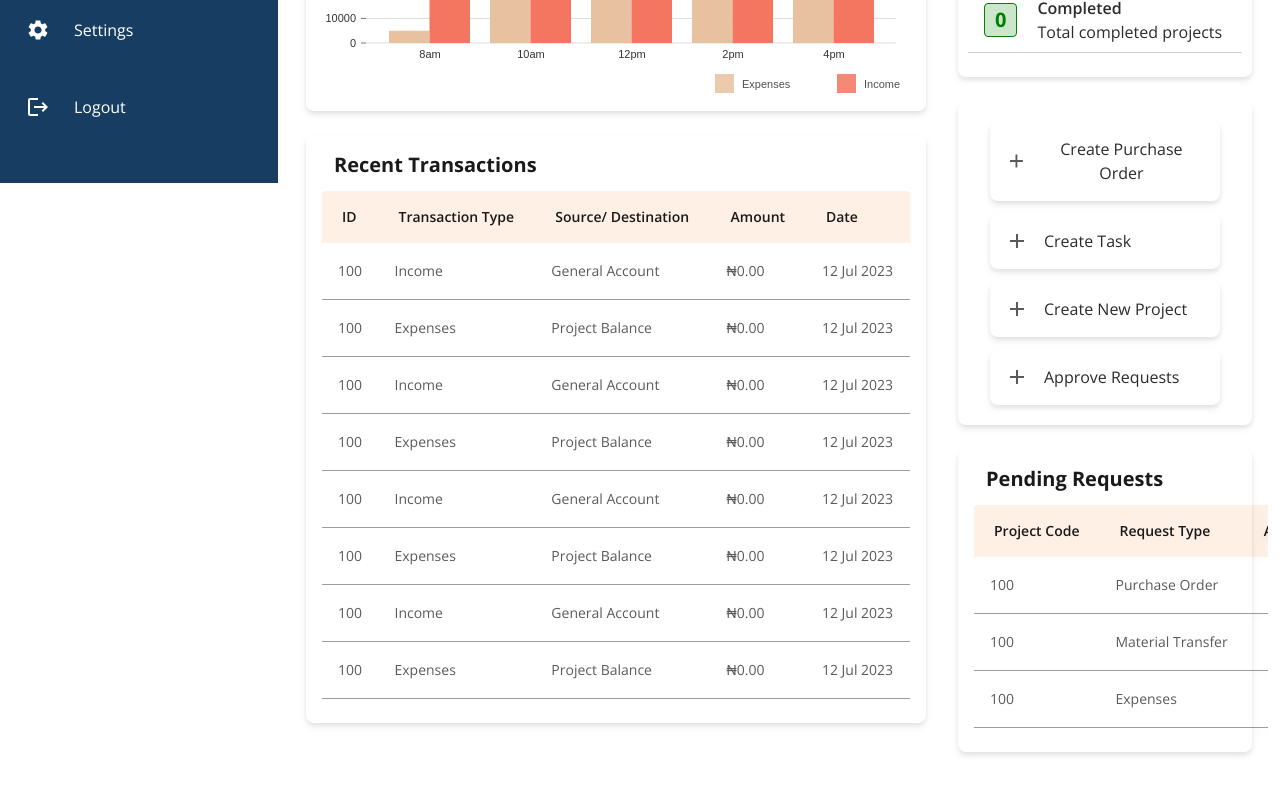
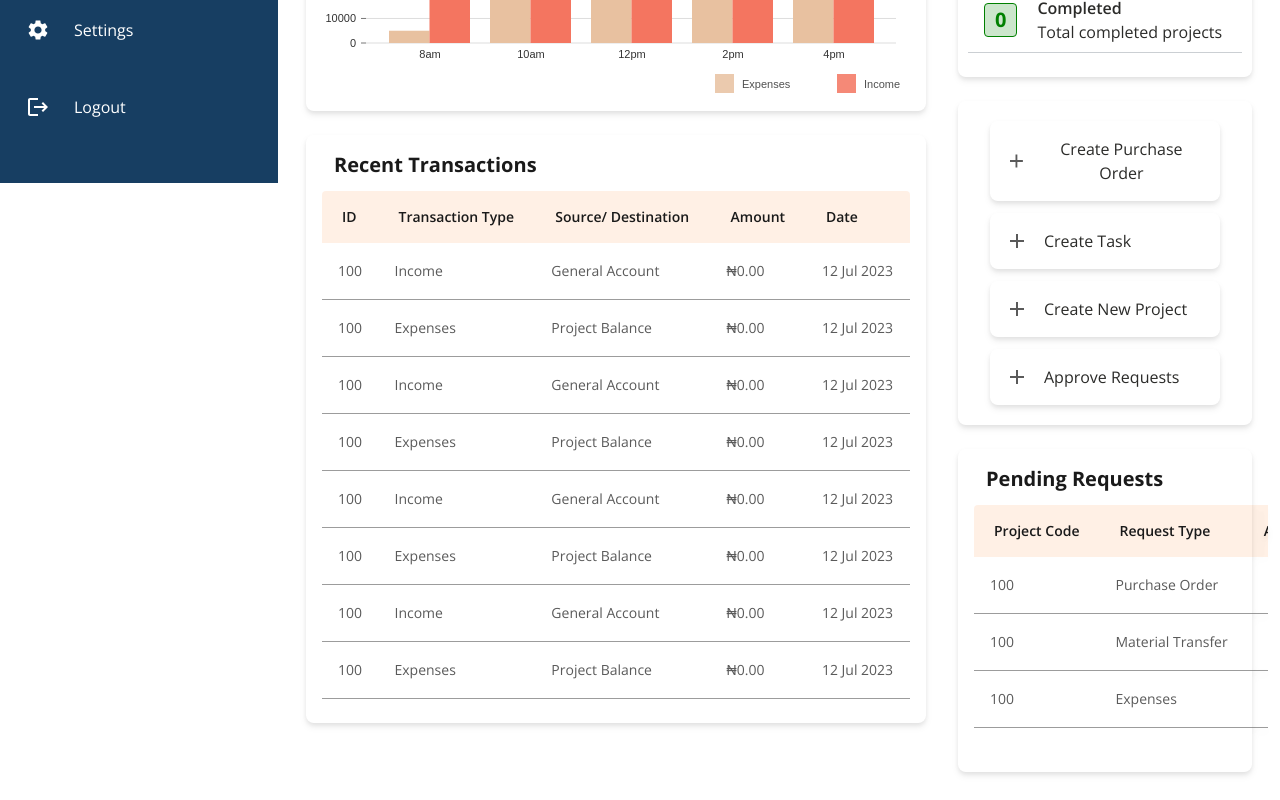
Before and after one commit to ntamiegbe/qualitrends-admin, a Next.js app: page /dashboard in a window 1280 px wide. Shown: the part 617-1417 px from the top of the page. Built offline with nearby package versions, Linux system fonts and the light colour scheme.

Commit message:
fix: Update min-height of PendingRequests component in dashboard

```diff
--- a/src/components/dashboard/PendingRequests/index.tsx
+++ b/src/components/dashboard/PendingRequests/index.tsx
@@ -38,7 +38,7 @@ const PendingRequests = () => {
 				data={data!}
 				loaderLength={10}
 				tableHeadData={tableHeadData}
-				className='xl:min-h-[160px]'
+				className='xl:min-h-[323px]'
 				rowComponent={(transaction) => {
 					const { id, type } = transaction;
 					return (
```
